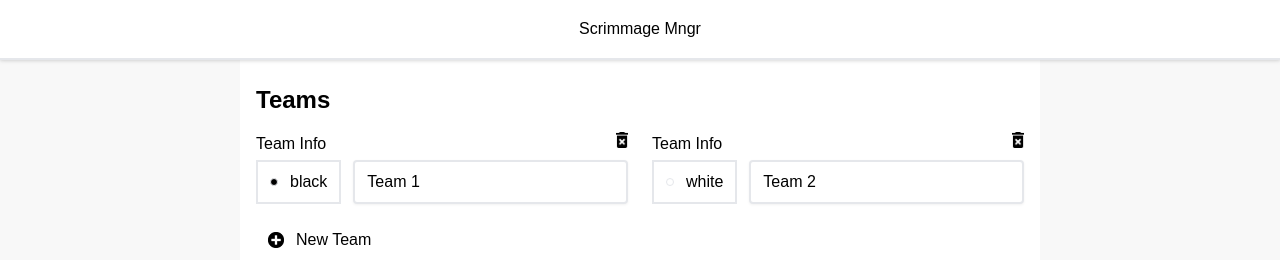
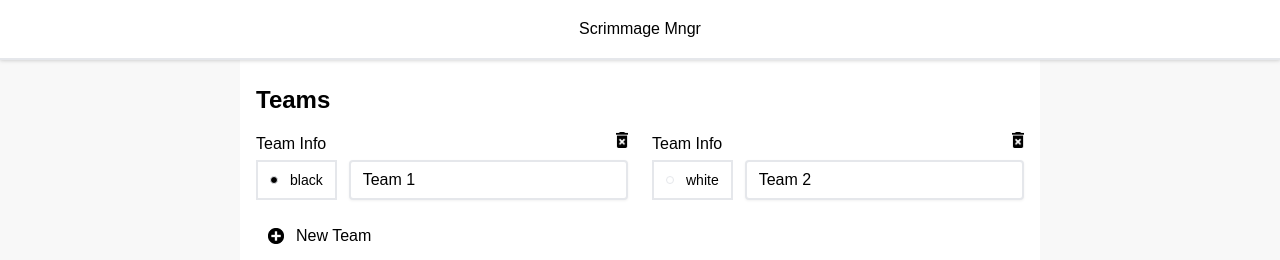
Before and after one commit to gemFromJa/teambuilder, a Next.js app: page /game in a window 1280 px wide. Shown: the top 260 px of the page. Built offline with nearby package versions, Linux system fonts and the light colour scheme.

Commit message:
consistent text

```diff
--- a/components/teams/teams.tsx
+++ b/components/teams/teams.tsx
@@ -152,7 +152,7 @@ const Dropdown = ({
         >
             <div className="h-full flex gap-3 items-center border-2 max-w-[87px] px-3 py-2 cursor-pointer">
                 <ColorPreview color={selectedColor as Color} />
-                <label className={`cursor-pointer hidden sm:block`}>
+                <label className={`cursor-pointer hidden sm:block text-sm`}>
                     {selectedColor ? selectedColor : "color drop down"}
                 </label>
             </div>
@@ -168,7 +168,7 @@ const Dropdown = ({
                         className={`grid grid-cols-[10px_auto] items-center gap-2`}
                     >
                         <ColorPreview color={color} />
-                        <span className="">{color}</span>
+                        <span className="t">{color}</span>
                     </div>
                 ))}
             </div>
```
